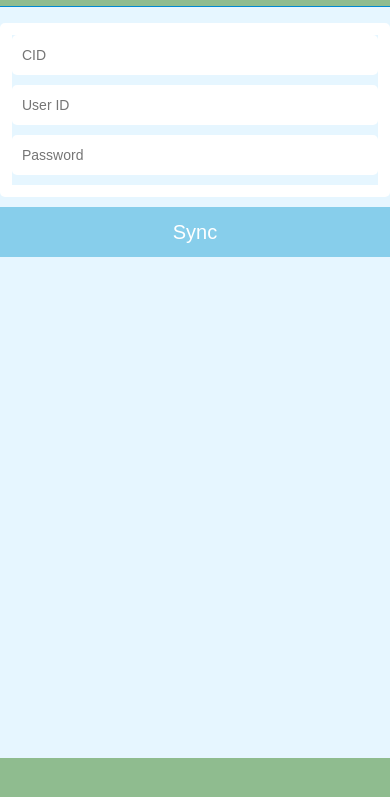
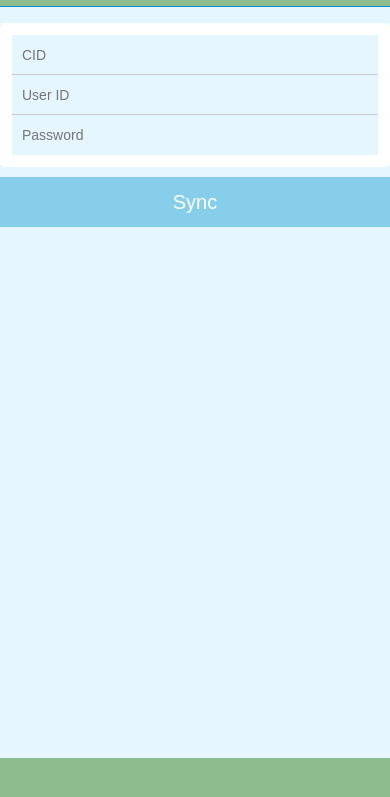
Before and after one commit to bitsway/checkin, a plain HTML site: page www/index.html in a window 390 px wide. Shown: the part 37-834 px from the top of the page. Drawn offline with Linux system fonts and the light colour scheme; some packages are replaced by stand-ins of ours.

Commit message:
t 2 20180507

```diff
--- a/www/index.html
+++ b/www/index.html
@@ -184,9 +184,9 @@
 
             <div class="input-group" style="border:none" >
                 <form style="background-color:#e6f6ff" id="emp">
-                	<input name="cid" id="cid" class="inp_brd" type="text" placeholder="CID" value="">
-                    <input type="text" name="user_id" id="user_id" class="inp_brd"   placeholder="User ID" value="">
-                    <input type="password" name="user_pass" id="user_pass" class="inp_brd" placeholder="Password" value="">
+                	<input type="text" name="cid" id="cid"  placeholder="CID" value="">
+                    <input type="text" name="user_id" id="user_id"    placeholder="User ID" value="">
+                    <input type="password" name="user_pass" id="user_pass"  placeholder="Password" value="">
                 </form>
             </div>
             <div id="loginErr"></div>
```
